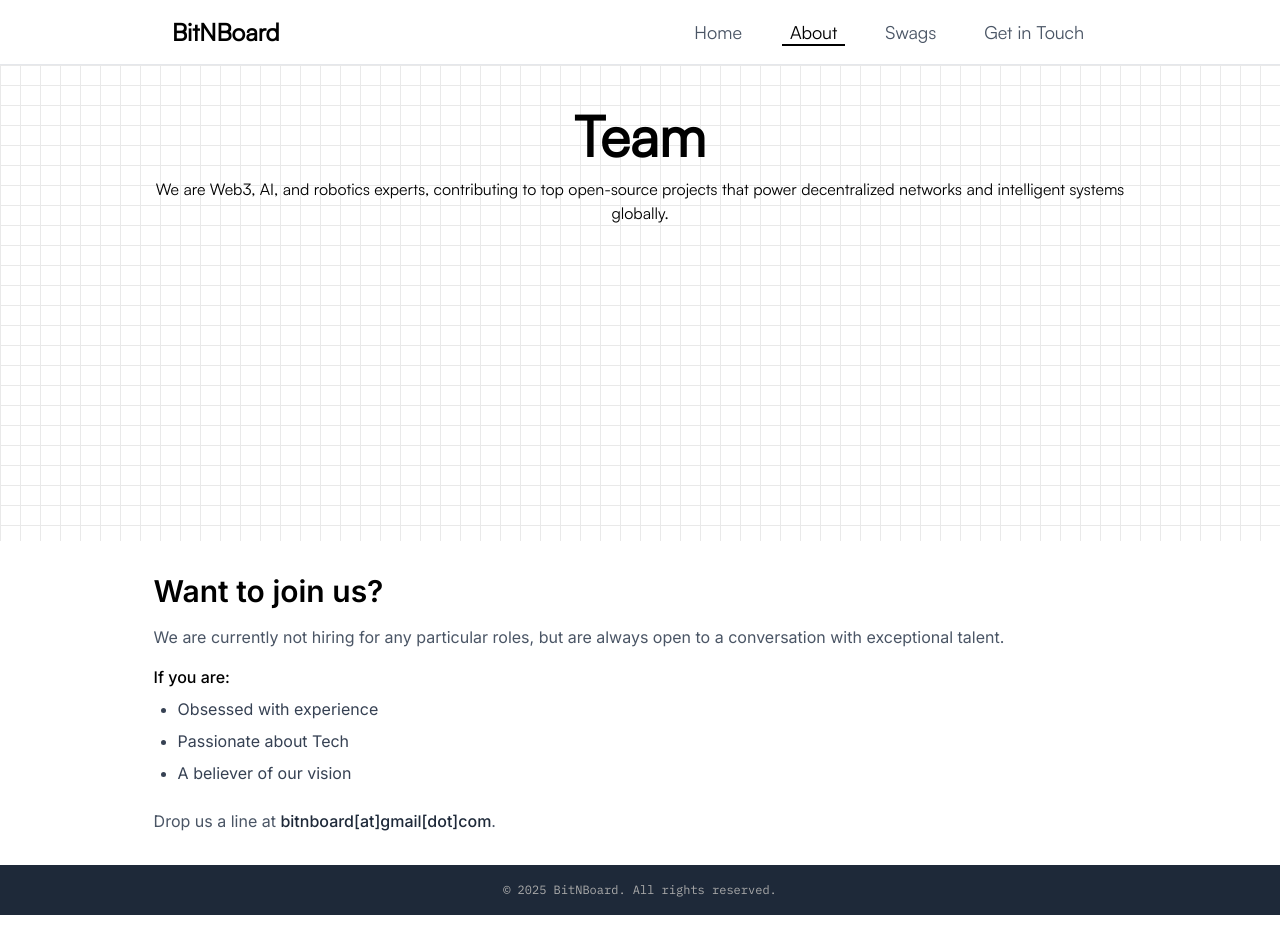
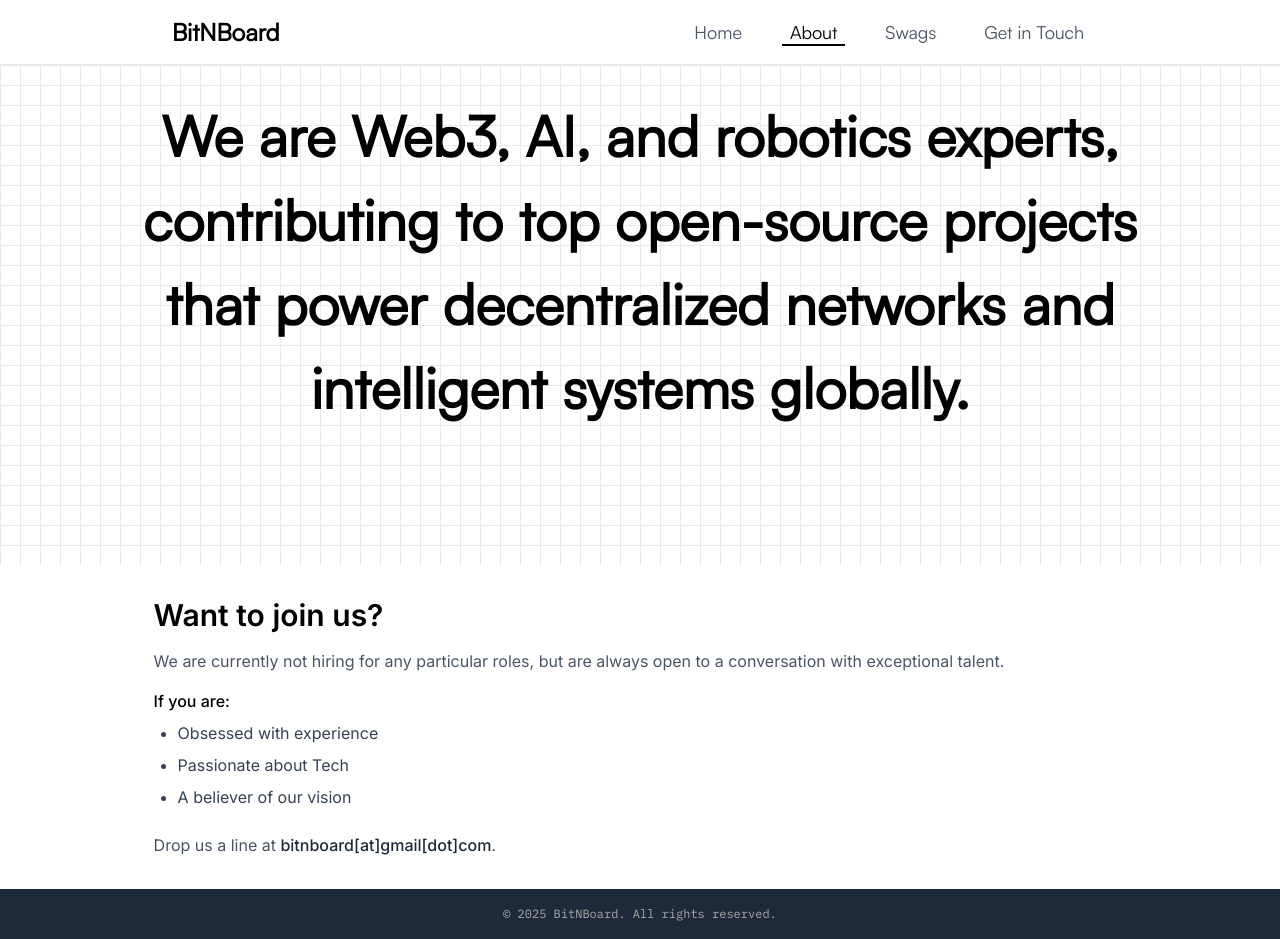
Before and after one commit to bitNboard/bitnboard, a React (Vite) app: page /about in a window 1280 px wide. Before the commit the page ends 915 px from the top, so only its background shows below. Built offline with nearby package versions, Linux system fonts and the light colour scheme.

Commit message:
change about & team

```diff
--- a/src/components/about.jsx
+++ b/src/components/about.jsx
@@ -11,11 +11,11 @@ const About = () => {
     <div className="h-full min-h-screen flex flex-col items-center bg-white bg-grid font-primary justify-between">
       <div className="text-[3.5rem] w-full flex justify-center text-center mt-7">
         <div className="w-4/5 text-center">
-          <div className="font-bold">Team</div>
+          <div className="font-bold">We are Web3, AI, and robotics experts, contributing to top
+            open-source projects that power decentralized networks and
+            intelligent systems globally.</div>
           <p className="text-base font-medium">
-            We are Web3, AI, and robotics experts, contributing to top
-            open-source projects that power decentralized networks and
-            intelligent systems globally.
+
           </p>
         </div>
       </div>
```
